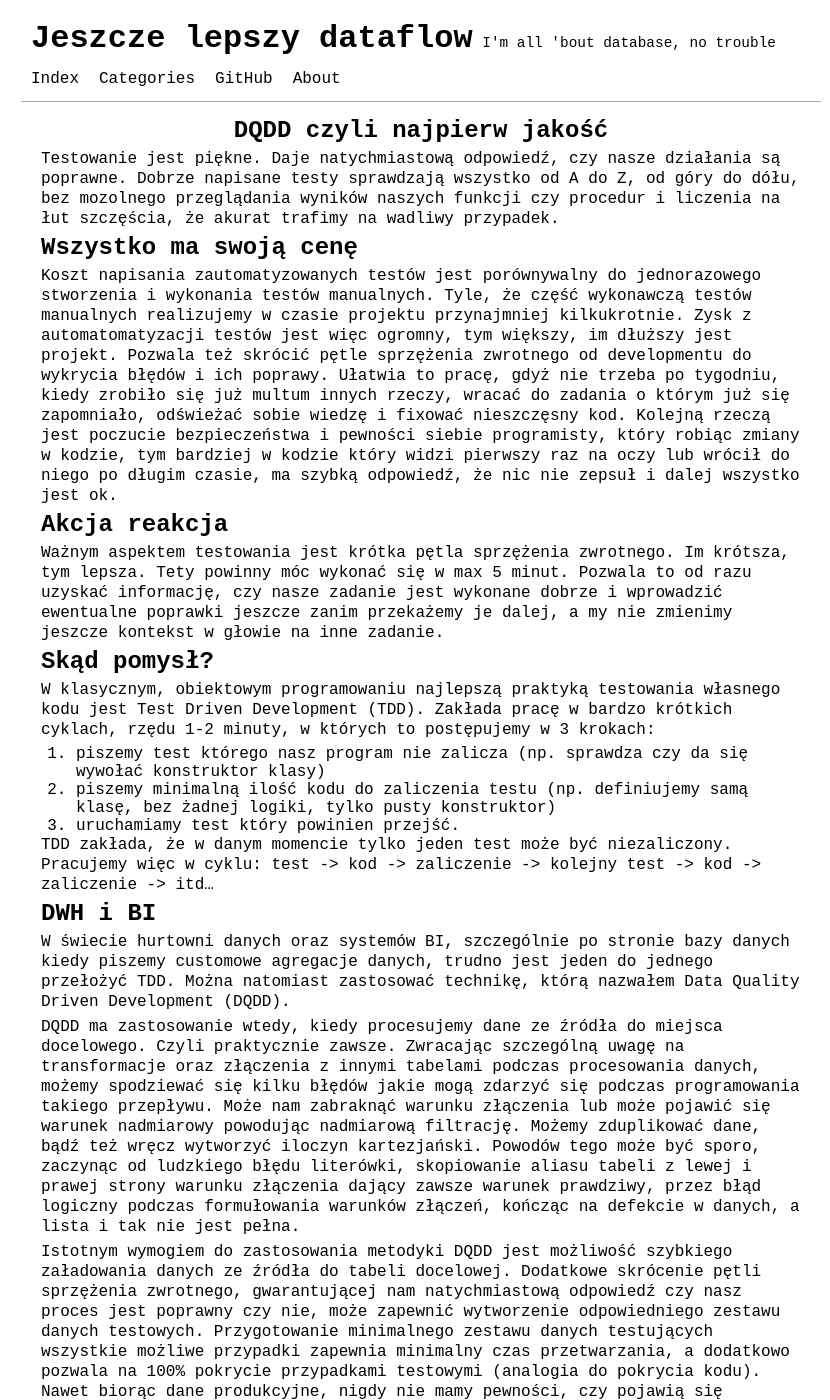
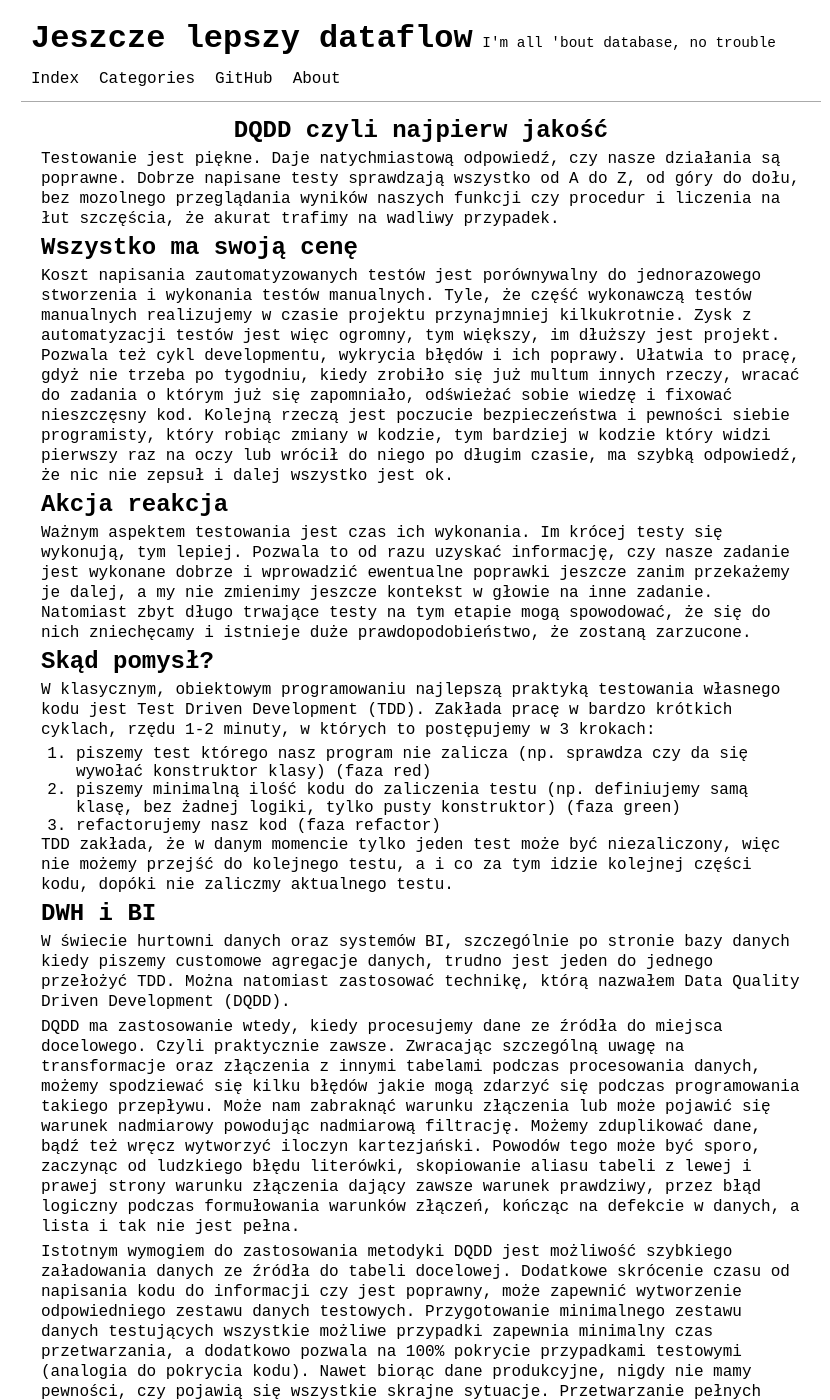
Before and after one commit to TomaszKiapsnia/TomaszKiapsnia.github.io, a Jekyll site: the page built from _posts/2020-10-08-DQDD-czyli-najpierw-jakość.markdown, in a window 1280 px wide and 1400 px high. Shown: the whole window, without its empty margins (219-1049 px from the left). Built offline with Jekyll 4.4.1, drawn with Linux system fonts in a browser that asks for light colours; some of the changed text lies outside the part shown.

Commit message:
Uwagi po pierwszej recenzji

```diff
--- a/_posts/2020-10-08-DQDD-czyli-najpierw-jakość.markdown
+++ b/_posts/2020-10-08-DQDD-czyli-najpierw-jakość.markdown
@@ -8,32 +8,33 @@ tags: [DQDD,TDD,Quality,Testing]
 ---
 
 Testowanie jest piękne. Daje natychmiastową odpowiedź, czy nasze działania są
-poprawne. Dobrze napisane testy sprawdzają wszystko od A do Z, od góry do dółu,
+poprawne. Dobrze napisane testy sprawdzają wszystko od A do Z, od góry do dołu,
 bez mozolnego przeglądania wyników naszych funkcji czy procedur i liczenia na
 łut szczęścia, że akurat trafimy na wadliwy przypadek.
 
 # Wszystko ma swoją cenę
 Koszt napisania zautomatyzowanych testów jest porównywalny do jednorazowego stworzenia i wykonania testów manualnych. Tyle, że część wykonawczą testów manualnych realizujemy
-w czasie projektu przynajmniej kilkukrotnie. Zysk z automatomatyzacji testów jest więc ogromny, tym większy, im dłuższy jest projekt.
-Pozwala też skrócić pętle sprzężenia zwrotnego od developmentu do wykrycia błędów i ich poprawy. Ułatwia to pracę, gdyż nie trzeba po tygodniu, kiedy zrobiło się
+w czasie projektu przynajmniej kilkukrotnie. Zysk z automatyzacji testów jest więc ogromny, tym większy, im dłuższy jest projekt.
+Pozwala też cykl developmentu, wykrycia błędów i ich poprawy. Ułatwia to pracę, gdyż nie trzeba po tygodniu, kiedy zrobiło się
 już multum innych rzeczy, wracać do zadania o którym już się zapomniało, odświeżać sobie wiedzę i fixować nieszczęsny kod.
 Kolejną rzeczą jest poczucie bezpieczeństwa i pewności siebie programisty, który robiąc zmiany w kodzie, tym bardziej w kodzie który widzi pierwszy raz na oczy
 lub wrócił do niego po długim czasie, ma szybką odpowiedź, że nic nie zepsuł i dalej wszystko jest ok.
 # Akcja reakcja
-Ważnym aspektem testowania jest krótka pętla sprzężenia zwrotnego. Im krótsza, tym lepsza. Tety powinny móc wykonać się w max 5 minut.
+Ważnym aspektem testowania jest czas ich wykonania. Im krócej testy się wykonują, tym lepiej.
 Pozwala to od razu uzyskać informację, czy nasze zadanie jest wykonane dobrze i wprowadzić ewentualne poprawki jeszcze zanim przekażemy je dalej,
-a my nie zmienimy jeszcze kontekst w głowie na inne zadanie.
+a my nie zmienimy jeszcze kontekst w głowie na inne zadanie. Natomiast zbyt długo trwające testy na tym etapie mogą spowodować, że
+się do nich zniechęcamy i istnieje duże prawdopodobieństwo, że zostaną zarzucone.
 
 # Skąd pomysł?
 W klasycznym, obiektowym programowaniu najlepszą praktyką testowania własnego kodu jest Test Driven Development (TDD). Zakłada pracę w bardzo krótkich cyklach,
 rzędu 1-2 minuty, w których to postępujemy w 3 krokach:
-1. piszemy test którego nasz program nie zalicza (np. sprawdza czy da się wywołać konstruktor klasy)
-2. piszemy minimalną ilość kodu do zaliczenia testu (np. definiujemy samą klasę, bez żadnej logiki, tylko pusty konstruktor)
-3. uruchamiamy test który powinien przejść.
+1. piszemy test którego nasz program nie zalicza (np. sprawdza czy da się wywołać konstruktor klasy) (faza red)
+2. piszemy minimalną ilość kodu do zaliczenia testu (np. definiujemy samą klasę, bez żadnej logiki, tylko pusty konstruktor) (faza green)
+3. refactorujemy nasz kod (faza refactor)
 
-TDD zakłada, że w danym momencie tylko jeden test może być niezaliczony. Pracujemy więc w cyklu:
-test -> kod -> zaliczenie ->
-kolejny test -> kod -> zaliczenie -> itd...
+TDD zakłada, że w danym momencie tylko jeden test może być niezaliczony, więc nie możemy przejść do kolejnego testu, a i co za tym idzie kolejnej części kodu, dopóki nie
+zaliczmy aktualnego testu.
+
 
 # DWH i BI
 W świecie hurtowni danych oraz systemów BI, szczególnie po stronie bazy danych kiedy piszemy customowe agregacje danych, trudno jest jeden do jednego
@@ -46,7 +47,7 @@ Możemy zduplikować dane, bądź też wręcz wytworzyć iloczyn kartezjański.
 z lewej i prawej strony warunku złączenia dający zawsze warunek prawdziwy, przez błąd logiczny podczas formułowania warunków złączeń, kończąc na defekcie w danych, a lista i tak nie jest pełna.
 
 Istotnym wymogiem do zastosowania metodyki DQDD jest możliwość szybkiego załadowania danych ze źródła do tabeli docelowej.
-Dodatkowe skrócenie pętli sprzężenia zwrotnego, gwarantującej nam natychmiastową odpowiedź czy nasz proces jest poprawny czy nie, może zapewnić wytworzenie odpowiedniego
+Dodatkowe skrócenie czasu od napisania kodu do informacji czy jest poprawny, może zapewnić wytworzenie odpowiedniego
 zestawu danych testowych. Przygotowanie minimalnego zestawu danych testujących wszystkie możliwe przypadki zapewnia minimalny czas przetwarzania, a dodatkowo pozwala na 100% pokrycie
 przypadkami testowymi (analogia do pokrycia kodu). Nawet biorąc dane produkcyjne, nigdy nie mamy pewności, czy pojawią się wszystkie skrajne sytuacje. Przetwarzanie pełnych danych jest zawsze bardziej czasochłonne i trudniejsze
 w późniejszym debugowaniu, kiedy okazuje się, że wynik nie jest poprawny. Przygotowanie odpowiedniego zestawu danych ułatwia również testowanie warstwy UI. Gdy
```
Also changed, not shown: other parts of _posts/2020-10-08-DQDD-czyli-najpierw-jakość.markdown (+2 -2 lines).
